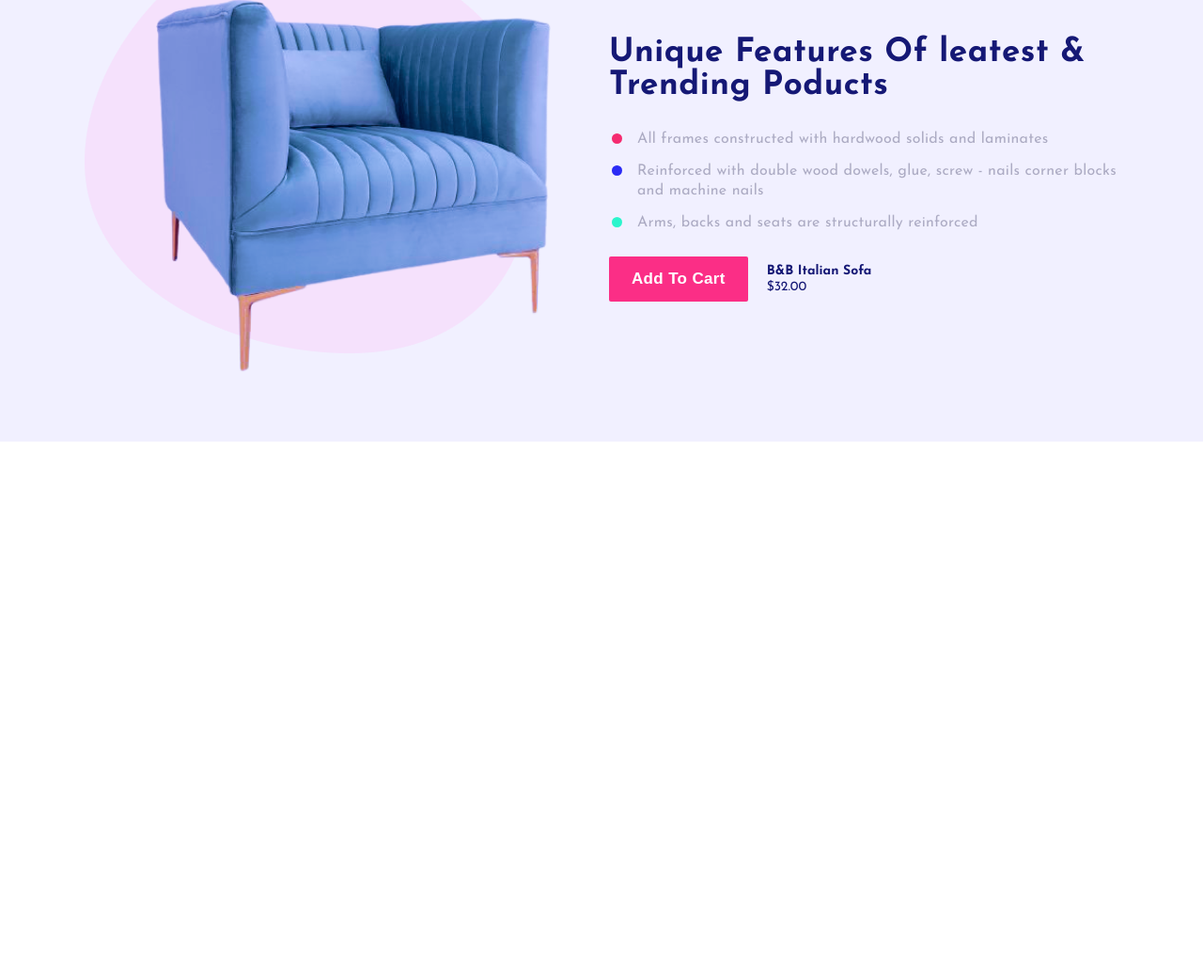
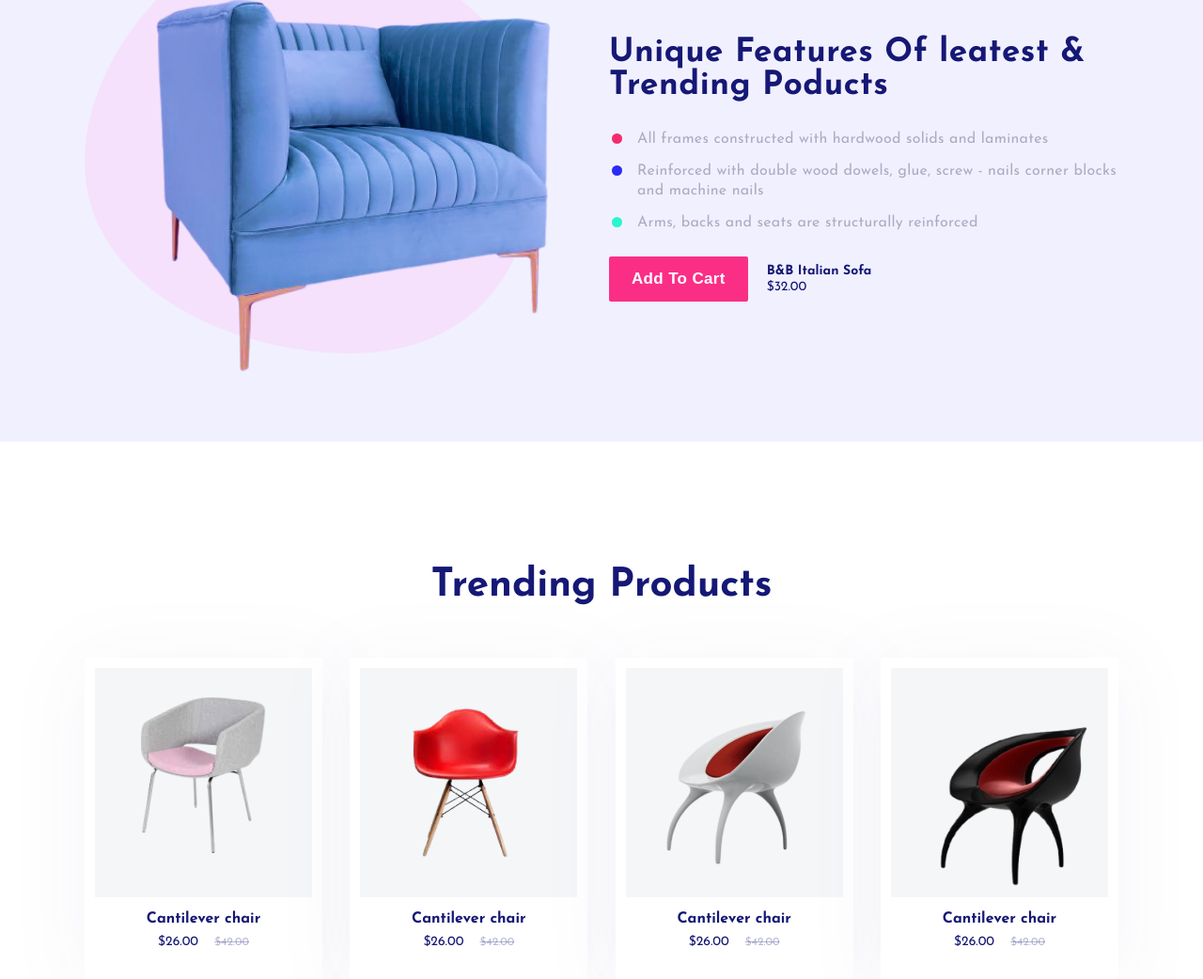
Before and after one commit to rabonas/hekto, a plain HTML site: page index.html in a window 1280 px wide. Shown: the part 3021-4063 px from the top of the page at 94% size. Before the commit the page ends 3491 px from the top, so only its background shows below. Drawn offline with nearby package versions, Linux system fonts and the light colour scheme; files whose address does not match are found by name.

Commit message:
my third commit

```diff
--- a/css/style.css
+++ b/css/style.css
@@ -448,7 +448,7 @@ header {
     padding-bottom: 135px;
 }
 
-.offer__title {
+.offer__title, .trending__title {
     margin: 0 0 55px;
     font-size: 42px;
     color: #151875;
@@ -567,3 +567,47 @@ header {
     display: block;
     margin: 2px 0;
 }
+
+/* ============================
+       SECTION-TRENDING
+============================ */
+
+.trending-prod {
+    padding-top: 132px;
+    text-align: center;
+}
+
+.cantilever {
+    width: 23%;
+    padding: 11px 11px 32px;
+    background-color: #fff;
+    filter: drop-shadow(0px 8px 40px rgba(49, 32, 138, 0.05));
+}
+
+.cantilever__img {
+    width: 100%;
+    height: 244px;
+    overflow: hidden;
+    background-color: #F5F6F8;
+}
+
+.cantilever__img img {
+    margin-top: calc(100% - 88%);
+}
+
+.cantilever__name {
+    margin: 15px 0 8px;
+    font-size: 16px;
+    color: #151875;
+}
+
+.chair__price-bef {
+    font-size: 14px;
+    color: #151875;
+}
+
+.chair__price-aft {
+    margin-left: 12px;
+    font-size: 12px;
+    color: rgba(21, 24, 117, 0.3);
+}
--- a/index.html
+++ b/index.html
@@ -349,6 +349,58 @@
         </div>
     </section>
 
+    <section class="trending-prod">
+        <h2 class="trending__title">Trending Products</h2>
+
+        <div class="container">
+            <div class="row">
+
+                <div class="cantilever">
+                    <div class="cantilever__img">
+                        <img src="./img/chair8.png" alt="">
+                    </div>
+
+                    <h3 class="cantilever__name">Cantilever chair</h3>
+                    <span class="chair__price-bef">$26.00</span>
+                    <del class="chair__price-aft">$42.00</del>
+                </div>
+
+                <div class="cantilever">
+                    <div class="cantilever__img">
+                        <img src="./img/chair9.png" alt="">
+                    </div>
+
+                    <h3 class="cantilever__name">Cantilever chair</h3>
+                    <span class="chair__price-bef">$26.00</span>
+                    <del class="chair__price-aft">$42.00</del>
+                </div>
+
+                <div class="cantilever">
+                    <div class="cantilever__img">
+                        <img src="./img/chair10.png" alt="">
+                    </div>
+
+                    <h3 class="cantilever__name">Cantilever chair</h3>
+                    <span class="chair__price-bef">$26.00</span>
+                    <del class="chair__price-aft">$42.00</del>
+                </div>
+
+                <div class="cantilever">
+                    <div class="cantilever__img">
+                        <img src="./img/chair7.png" alt="" style="width: 253px;">
+                    </div>
+
+                    <h3 class="cantilever__name">Cantilever chair</h3>
+                    <span class="chair__price-bef">$26.00</span>
+                    <del class="chair__price-aft">$42.00</del>
+                </div>
+
+            </div>
+
+
+        </div>
+    </section>
+
 
 
 
```
